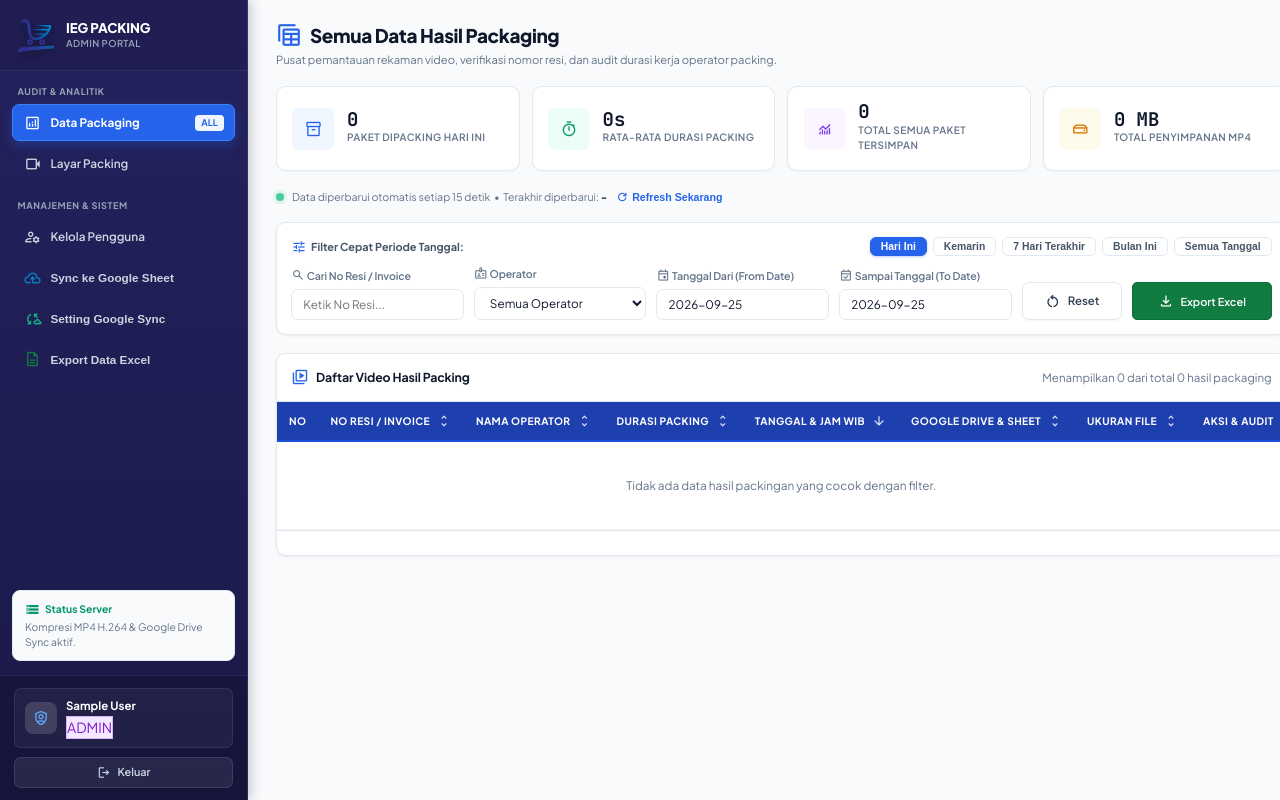
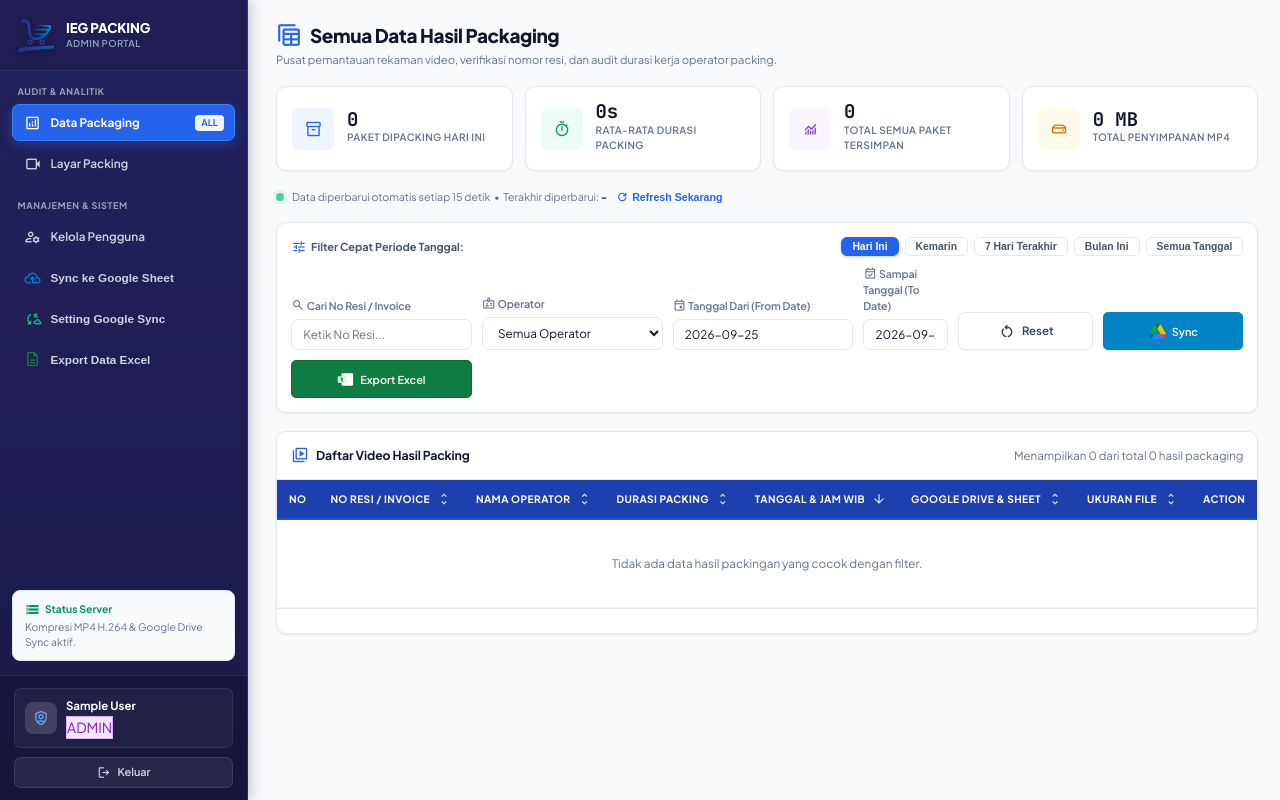
Before and after one commit to dhanielomarthinz-130/kol.affiliate.ieg, a PHP site: page /admin in a window 1280 px wide. Run offline with PHP 8.4, Linux system fonts and the light colour scheme; the visitor is signed in with stand-in values (Sample User, id 1); data that the repository does not hold is empty.

Commit message:
feat: add Sync button to filter bar, rename Aksi & Audit to Action, and update drive status to Done Sync

```diff
--- a/admin.php
+++ b/admin.php
@@ -214,7 +214,7 @@ $googleSyncCfg = getGoogleSyncConfig();
                             </div>
                         </div>
 
-                        <div style="display: grid; grid-template-columns: repeat(auto-fit, minmax(170px, 1fr)) 100px 140px; gap: 10px; align-items: end;">
+                        <div style="display: grid; grid-template-columns: repeat(auto-fit, minmax(160px, 1fr)) 85px 135px 140px; gap: 10px; align-items: end;">
                             <div>
                                 <label class="form-label">
                                     <span class="material-symbols-outlined" style="font-size: 14px; vertical-align: -2px;">search</span>
@@ -257,8 +257,27 @@ $googleSyncCfg = getGoogleSyncConfig();
                             </div>
 
                             <div>
+                                <button onclick="startBatchSync()" class="btn btn-primary btn-sm" id="btnSyncGoogle" style="width: 100%; height: 38px; background:#0284c7; border-color:#0284c7; display:inline-flex; align-items:center; justify-content:center; gap:6px; color:#fff;" title="Sinkronkan data sesuai filter ke Google Drive & Sheets">
+                                    <svg width="17" height="17" viewBox="0 0 87.3 78" style="vertical-align: middle;">
+                                      <path d="m6.6 66.85 3.85 6.65c.8 1.4 1.95 2.5 3.3 3.3l13.75-23.8h-27.5c0 1.55.4 3.1 1.2 4.5z" fill="#0066da"/>
+                                      <path d="m43.65 25-13.75-23.8c-1.35.8-2.5 1.9-3.3 3.3l-25.4 44a9.06 9.06 0 0 0 -1.2 4.5h27.5z" fill="#00ac47"/>
+                                      <path d="m73.55 76.8c1.35-.8 2.5-1.9 3.3-3.3l1.6-2.75 7.65-13.25c.8-1.4 1.2-2.95 1.2-4.5h-27.502l5.852 11.5z" fill="#ea4335"/>
+                                      <path d="m43.65 25 13.75-23.8c-1.35-.8-2.9-1.2-4.5-1.2h-18.5c-1.6 0-3.15.45-4.5 1.2z" fill="#00832d"/>
+                                      <path d="m59.8 53h-32.3l-13.75 23.8c1.35.8 2.9 1.2 4.5 1.2h50.8c1.6 0 3.15-.45 4.5-1.2z" fill="#2684fc"/>
+                                      <path d="m73.4 26.5-12.7-22c-.8-1.4-1.95-2.5-3.3-3.3l-13.75 23.8 16.15 28h27.45c0-1.55-.4-3.1-1.2-4.5z" fill="#ffba00"/>
+                                    </svg>
+                                    <span>Sync</span>
+                                    <span class="badge" id="pendingSyncBadgeFilter" style="background:#f59e0b; color:#fff; display:none; padding:1px 6px; font-size:0.68rem; border-radius:10px; margin-left:2px;">0</span>
+                                </button>
+                            </div>
+
+                            <div>
                                 <button onclick="exportToExcel()" class="btn btn-sm" style="width: 100%; height: 38px; background:#107c41; color:#fff; border:1px solid #0e6c38; display:inline-flex; align-items:center; justify-content:center; gap:6px;" title="Export data saat ini ke Excel">
-                                    <span class="material-symbols-outlined" style="font-size:17px;">file_download</span>
+                                    <svg width="17" height="17" viewBox="0 0 24 24" style="vertical-align: middle;">
+                                      <path fill="#ffffff" d="M21.17 3.25H7.83A1.58 1.58 0 0 0 6.25 4.83v2.92h5.5a1.58 1.58 0 0 1 1.58 1.58v5.34a1.58 1.58 0 0 1-1.58 1.58h-5.5v2.92a1.58 1.58 0 0 0 1.58 1.58h13.34a1.58 1.58 0 0 0 1.58-1.58V4.83a1.58 1.58 0 0 0-1.58-1.58z"/>
+                                      <path fill="#ffffff" opacity="0.9" d="M12.5 7.25H2.5A1.5 1.5 0 0 0 1 8.75v6.5A1.5 1.5 0 0 0 2.5 16.75h10a1.5 1.5 0 0 0 1.5-1.5v-6.5a1.5 1.5 0 0 0-1.5-1.5z"/>
+                                      <path fill="#107c41" d="M4.6 9.2l1.6 2.8-1.6 2.8h1.4l.9-1.8.9 1.8h1.4l-1.6-2.8 1.6-2.8H9.4L8.4 11l-.9-1.8H6z"/>
+                                    </svg>
                                     <span>Export Excel</span>
                                 </button>
                             </div>
@@ -302,7 +321,7 @@ $googleSyncCfg = getGoogleSyncConfig();
                                         <th class="th-sortable" onclick="handleSortTable('video_filesize')" title="Urutkan Ukuran File">
                                             <div class="th-sort-inner"><span>Ukuran File</span><span class="material-symbols-outlined sort-icon" id="sortIcon_video_filesize">unfold_more</span></div>
                                         </th>
-                                        <th style="width: 200px; text-align: right;">Aksi &amp; Audit</th>
+                                        <th style="width: 200px; text-align: right;">Action</th>
                                     </tr>
                                 </thead>
                                 <tbody id="packingsTableBody">
--- a/assets/js/admin.js
+++ b/assets/js/admin.js
@@ -443,8 +443,8 @@ function renderTable(rows, total, page, totalPages) {
             </td>
             <td>
                 ${row.is_synced && row.gdrive_url ? `
-                    <a href="${escapeHtml(row.gdrive_url)}" target="_blank" class="btn btn-outline btn-sm" style="display:inline-flex; align-items:center; gap:5px; color:#16a34a; border-color:#bbf7d0; background:#f0fdf4; padding:3px 8px; text-decoration:none;" title="Buka rekaman di Google Drive">
-                        <svg width="15" height="15" viewBox="0 0 87.3 78" style="vertical-align: middle;">
+                    <a href="${escapeHtml(row.gdrive_url)}" target="_blank" class="btn btn-sm" style="display:inline-flex; align-items:center; gap:5px; color:#15803d; border:1px solid #86efac; background:#f0fdf4; padding:3px 9px; text-decoration:none; font-weight:600; font-size:0.78rem; border-radius:6px;" title="Buka rekaman di Google Drive (Sudah Sync)">
+                        <svg width="14" height="14" viewBox="0 0 87.3 78" style="vertical-align: middle;">
                           <path d="m6.6 66.85 3.85 6.65c.8 1.4 1.95 2.5 3.3 3.3l13.75-23.8h-27.5c0 1.55.4 3.1 1.2 4.5z" fill="#0066da"/>
                           <path d="m43.65 25-13.75-23.8c-1.35.8-2.5 1.9-3.3 3.3l-25.4 44a9.06 9.06 0 0 0 -1.2 4.5h27.5z" fill="#00ac47"/>
                           <path d="m73.55 76.8c1.35-.8 2.5-1.9 3.3-3.3l1.6-2.75 7.65-13.25c.8-1.4 1.2-2.95 1.2-4.5h-27.502l5.852 11.5z" fill="#ea4335"/>
@@ -452,7 +452,8 @@ function renderTable(rows, total, page, totalPages) {
                           <path d="m59.8 53h-32.3l-13.75 23.8c1.35.8 2.9 1.2 4.5 1.2h50.8c1.6 0 3.15-.45 4.5-1.2z" fill="#2684fc"/>
                           <path d="m73.4 26.5-12.7-22c-.8-1.4-1.95-2.5-3.3-3.3l-13.75 23.8 16.15 28h27.45c0-1.55-.4-3.1-1.2-4.5z" fill="#ffba00"/>
                         </svg>
-                        <span>Drive</span>
+                        <span class="material-symbols-outlined" style="font-size:14px; color:#16a34a;">check_circle</span>
+                        <span>Done Sync</span>
                     </a>
                 ` : `
                     <button class="btn btn-outline btn-sm" onclick="syncSinglePacking(${row.id}, this)" style="display:inline-flex; align-items:center; gap:5px; color:#64748b; padding:3px 8px;" title="Upload ke Google Drive & Sheets sekarang">
@@ -756,18 +757,22 @@ async function updateGoogleSyncBadge() {
         const res = await fetch('api/sync_google.php?' + params.toString());
         const data = await res.json();
         if (data.success) {
-            const badge = document.getElementById('pendingSyncBadge');
-            if (badge) {
-                // Gunakan filter_pending_count agar badge mencerminkan filter yang aktif!
-                const count = (typeof data.filter_pending_count !== 'undefined') ? data.filter_pending_count : data.pending_count;
-                if (count > 0) {
-                    badge.textContent = count;
-                    badge.style.display = 'inline-block';
-                    badge.title = `${count} paket sesuai filter aktif belum di-sync ke Google`;
-                } else {
-                    badge.style.display = 'none';
+            const badges = [
+                document.getElementById('pendingSyncBadge'),
+                document.getElementById('pendingSyncBadgeFilter')
+            ];
+            const count = (typeof data.filter_pending_count !== 'undefined') ? data.filter_pending_count : data.pending_count;
+            badges.forEach(b => {
+                if (b) {
+                    if (count > 0) {
+                        b.textContent = count;
+                        b.style.display = 'inline-block';
+                        b.title = `${count} paket sesuai filter aktif belum di-sync ke Google`;
+                    } else {
+                        b.style.display = 'none';
+                    }
                 }
-            }
+            });
         }
     } catch (e) {
         console.warn('Failed to update sync badge', e);
@@ -891,8 +896,8 @@ async function syncSinglePacking(id, btn) {
         if (data.success && data.drive_url) {
             showAdminToast('Berhasil disinkronkan ke Google Drive & Sheet!', 'success');
             btn.outerHTML = `
-                <a href="${escapeHtml(data.drive_url)}" target="_blank" class="btn btn-outline btn-sm" style="display:inline-flex; align-items:center; gap:5px; color:#16a34a; border-color:#bbf7d0; background:#f0fdf4; padding:3px 8px; text-decoration:none;" title="Buka rekaman di Google Drive">
-                    <svg width="15" height="15" viewBox="0 0 87.3 78" style="vertical-align: middle;">
+                <a href="${escapeHtml(data.drive_url)}" target="_blank" class="btn btn-sm" style="display:inline-flex; align-items:center; gap:5px; color:#15803d; border:1px solid #86efac; background:#f0fdf4; padding:3px 9px; text-decoration:none; font-weight:600; font-size:0.78rem; border-radius:6px;" title="Buka rekaman di Google Drive (Sudah Sync)">
+                    <svg width="14" height="14" viewBox="0 0 87.3 78" style="vertical-align: middle;">
                       <path d="m6.6 66.85 3.85 6.65c.8 1.4 1.95 2.5 3.3 3.3l13.75-23.8h-27.5c0 1.55.4 3.1 1.2 4.5z" fill="#0066da"/>
                       <path d="m43.65 25-13.75-23.8c-1.35.8-2.5 1.9-3.3 3.3l-25.4 44a9.06 9.06 0 0 0 -1.2 4.5h27.5z" fill="#00ac47"/>
                       <path d="m73.55 76.8c1.35-.8 2.5-1.9 3.3-3.3l1.6-2.75 7.65-13.25c.8-1.4 1.2-2.95 1.2-4.5h-27.502l5.852 11.5z" fill="#ea4335"/>
@@ -900,7 +905,8 @@ async function syncSinglePacking(id, btn) {
                       <path d="m59.8 53h-32.3l-13.75 23.8c1.35.8 2.9 1.2 4.5 1.2h50.8c1.6 0 3.15-.45 4.5-1.2z" fill="#2684fc"/>
                       <path d="m73.4 26.5-12.7-22c-.8-1.4-1.95-2.5-3.3-3.3l-13.75 23.8 16.15 28h27.45c0-1.55-.4-3.1-1.2-4.5z" fill="#ffba00"/>
                     </svg>
-                    <span>Drive</span>
+                    <span class="material-symbols-outlined" style="font-size:14px; color:#16a34a;">check_circle</span>
+                    <span>Done Sync</span>
                 </a>
             `;
             updateGoogleSyncBadge();
```
